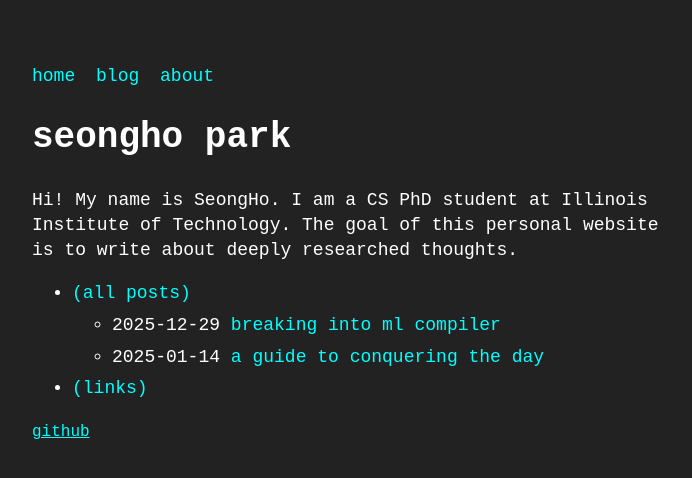
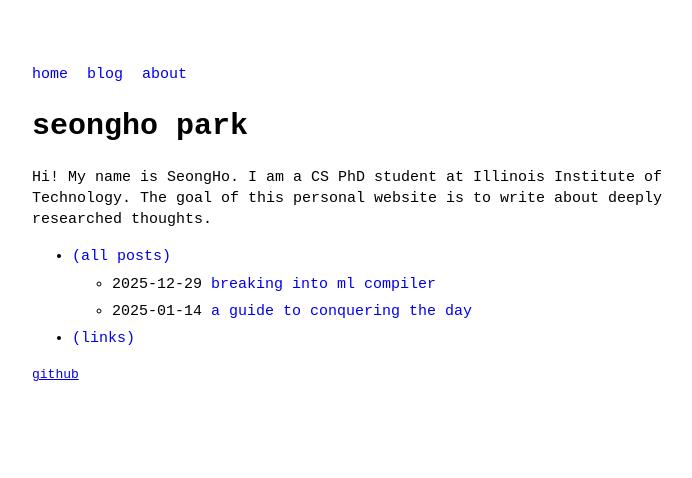
Before and after one commit to psh0078/psh0078.github.io, a Jekyll site: the page built from index.md, in a window 1280 px wide. Shown: the top 478 px of the page, without its empty margins (288-980 px from the left). Built offline with Jekyll 4.4.1, drawn with Linux system fonts in a browser that asks for light colours.

Commit message:
add light mode

```diff
--- a/_config.yml
+++ b/_config.yml
@@ -16,7 +16,7 @@ favicon: "" # name+extension of favicon (which must be put on the root folder)
 remote_theme: psh0078/psh0078.github.io # if you are using GitHub Pages, change it to remote_theme: riggraz/no-style-please
 
 theme_config:
-  appearance: "dark" # can be "light", "dark" or "auto"
+  appearance: "light" # can be "light", "dark" or "auto"
   back_home_text: ".." # customize text for homepage link in post layout
   date_format: "%Y-%m-%d" # customize how date is formatted
   show_description: true # show blog description in home page
--- a/_sass/no-style-please.scss
+++ b/_sass/no-style-please.scss
@@ -1,67 +1,214 @@
-/* @font-face { */
-/*   font-family: 'Iosevka'; */
-/*   src: url('https://psh0078.github.io/assets/fonts/Iosevka/IosevkaNerdFontMono-Regular.ttf') format('truetype'); */
-/*   font-weight: normal; */
-/*   font-style: normal; */
+/* // -------------- THEME SWITCHER -------------- // */
+/* @mixin dark-appearance { */
+/*   // filter: invert(1); */
+/*   background-color: #222222; */
+/*   color: white; */
+/*   a { */
+/*     color: cyan; */
+/*     text-decoration: none; */
+/*     &:visited { */
+/*       color: lighten(cyan, 20%); */
+/*     } */
+/*     &#githubLink { */
+/*       text-decoration: underline; */
+/*       font-size: medium; */
+/*     } */
+/*   } */
+/*   img { */
+/*     background-color: #222222; */
+/*     color: white; */
+/**/
+/*     &.ioda { filter: invert(0); } */
+/*   } */
+/* } */
+/**/
+/* body[a="dark"] { @include dark-appearance; } */
+/**/
+/**/
+/* @media (prefers-color-scheme: dark) { */
+/*   body[a="auto"] { @include dark-appearance; } */
+/* } */
+/* // -------------------------------------------- // */
+/**/
+/* // bg color is also needed in html in order to */
+/* // block body's background propagation */
+/* // see: https://stackoverflow.com/a/61265706 */
+/* html, body { background: white; } */
+/**/
+/* html { height: 100%; } */
+/**/
+/* body { */
+/*   color: black; */
+/*   font-family: monospace; */
+/*   font-size: 15px; */
+/*   line-height: 1.4; */
+/*   margin: 0; */
+/*   min-height: 100%; */
+/*   overflow-wrap: break-word; */
+/* } */
+/**/
+/* .post-meta { text-align: right; } */
+/**/
+/* .nav { */
+/*   a { */
+/*     margin-right: 10px; // Adds space to the right of each link */
+/*      */
+/*     &:last-child { */
+/*       margin-right: 0; // Removes the right margin from the last link */
+/*     } */
+/*   } */
+/* } */
+/**/
+/* h2, h3, h4, h5, h6 { margin-top: 3rem; } */
+/**/
+/* hr { margin: 2rem 0; } */
+/**/
+/* p { margin: 1rem 0; } */
+/**/
+/* li { margin: 0.4rem 0; } */
+/**/
+/* *:target { background: yellow; } */
+/**/
+/* .w { */
+/*   max-width: 640px; */
+/*   margin: 0 auto; */
+/*   padding: 4rem 2rem; */
+/* } */
+/**/
+/* hr { */
+/*   text-align: center; */
+/*   border: 0; */
+/**/
+/*   &:before { content: '/////' } */
+/*   &:after { content: attr(data-content) '/////' } */
+/* } */
+/**/
+/* table { width: 100%; } */
+/**/
+/* table, th, td { */
+/*   border: thin solid 222222; */
+/*   border-collapse: collapse; */
+/*   padding: 0.4rem; */
+/* } */
+/**/
+/* code { */
+/*   color: white; */
+/*   background: 222222; */
+/* } */
+/**/
+/* div.highlighter-rouge code { */
+/*   display: block; */
+/*   overflow-x: auto; */
+/*   white-space: pre-wrap; */
+/*   padding: 1rem; */
+/* } */
+/**/
+/* blockquote { */
+/*   font-style: italic; */
+/*   border: thin solid 222222; */
+/*   padding: 1rem; */
+/**/
+/*   p { margin: 0; } */
+/* } */
+/**/
+/* img { */
+/*   max-width: 100%; */
+/*   display: block; */
+/*   margin: 0 auto; */
 /* } */
 
-// -------------- THEME SWITCHER -------------- //
-@mixin dark-appearance {
-  // filter: invert(1);
-  background-color: #222222;
-  color: white;
-  a {
-    color: cyan;
-    text-decoration: none;
-    &:visited {
-      color: lighten(cyan, 20%);
-    }
-    &#githubLink {
-      text-decoration: underline;
-      font-size: medium;
-    }
-  }
-  img {
-    background-color: #222222;
-    color: white;
+// ---------- THEME TOKENS (via CSS variables) ----------
+:root {
+  --bg: #ffffff;
+  --fg: #000000;
+  --link: #0000ee;
+  --link-visited: #0000ee;
 
-    &.ioda { filter: invert(0); }
+  --border: #222222;
+  --code-bg: #222222;
+  --code-fg: #ffffff;
+
+  --target-bg: #ffff00;
+}
+
+@mixin apply-theme-vars(
+  $bg,
+  $fg,
+  $link,
+  $linkVisited,
+  $border,
+  $codeBg,
+  $codeFg,
+  $targetBg
+) {
+  --bg: #{$bg};
+  --fg: #{$fg};
+  --link: #{$link};
+  --link-visited: #{$linkVisited};
+  --border: #{$border};
+  --code-bg: #{$codeBg};
+  --code-fg: #{$codeFg};
+  --target-bg: #{$targetBg};
+}
+
+// Manual dark mode (your attribute switch)
+body[a="dark"] {
+  @include apply-theme-vars(
+    #222222,
+    #ffffff,
+    cyan,
+    lighten(cyan, 20%),
+    #cccccc,      // border in dark mode (a bit lighter than bg)
+    #111111,      // code block background
+    #ffffff,
+    #3a3a00       // target highlight in dark mode (less blinding)
+  );
+}
+
+// Auto dark mode (OS preference)
+@media (prefers-color-scheme: dark) {
+  body[a="auto"] {
+    @include apply-theme-vars(
+      #222222,
+      #ffffff,
+      cyan,
+      lighten(cyan, 20%),
+      #cccccc,
+      #111111,
+      #ffffff,
+      #3a3a00
+    );
   }
 }
 
-body[a="dark"] { @include dark-appearance; }
-
-
-@media (prefers-color-scheme: dark) {
-  body[a="auto"] { @include dark-appearance; }
+// ---------- BASE LAYOUT ----------
+html {
+  height: 100%;
+  background: var(--bg); // IMPORTANT: html uses theme bg too
+  color: var(--fg);
 }
-// -------------------------------------------- //
-
-// bg color is also needed in html in order to
-// block body's background propagation
-// see: https://stackoverflow.com/a/61265706
-html, body { background: white; }
-
-html { height: 100%; }
 
 body {
-  color: black;
-  font-family: "Iosevka", monospace;
-  font-size: 18px;
+  background: var(--bg); // IMPORTANT: body uses theme bg too
+  color: var(--fg);
+
+  font-family: monospace;
+  font-size: 15px;
   line-height: 1.4;
   margin: 0;
   min-height: 100%;
   overflow-wrap: break-word;
 }
 
+// ---------- CONTENT ----------
 .post-meta { text-align: right; }
 
 .nav {
   a {
-    margin-right: 10px; // Adds space to the right of each link
+    margin-right: 10px;
 
     &:last-child {
-      margin-right: 0; // Removes the right margin from the last link
+      margin-right: 0;
     }
   }
 }
@@ -74,7 +221,7 @@ p { margin: 1rem 0; }
 
 li { margin: 0.4rem 0; }
 
-*:target { background: yellow; }
+*:target { background: var(--target-bg); }
 
 .w {
   max-width: 640px;
@@ -82,25 +229,41 @@ li { margin: 0.4rem 0; }
   padding: 4rem 2rem;
 }
 
+// Fancy hr
 hr {
   text-align: center;
   border: 0;
 
-  &:before { content: '/////' }
-  &:after { content: attr(data-content) '/////' }
+  &:before { content: '/////'; }
+  &:after { content: attr(data-content) '/////'; }
 }
 
+// Links
+a {
+  color: var(--link);
+  text-decoration: none;
+
+  &:visited { color: var(--link-visited); }
+
+  &#githubLink {
+    text-decoration: underline;
+    font-size: medium;
+  }
+}
+
+// Tables
 table { width: 100%; }
 
 table, th, td {
-  border: thin solid 222222;
+  border: thin solid var(--border);
   border-collapse: collapse;
   padding: 0.4rem;
 }
 
+// Code
 code {
-  color: white;
-  background: 222222;
+  color: var(--code-fg);
+  background: var(--code-bg);
 }
 
 div.highlighter-rouge code {
@@ -110,16 +273,21 @@ div.highlighter-rouge code {
   padding: 1rem;
 }
 
+// Blockquotes
 blockquote {
   font-style: italic;
-  border: thin solid 222222;
+  border: thin solid var(--border);
   padding: 1rem;
 
   p { margin: 0; }
 }
 
+// Images
 img {
   max-width: 100%;
   display: block;
   margin: 0 auto;
+  background-color: transparent;
+
+  &.ioda { filter: invert(0); } // keep your special-case
 }
```
